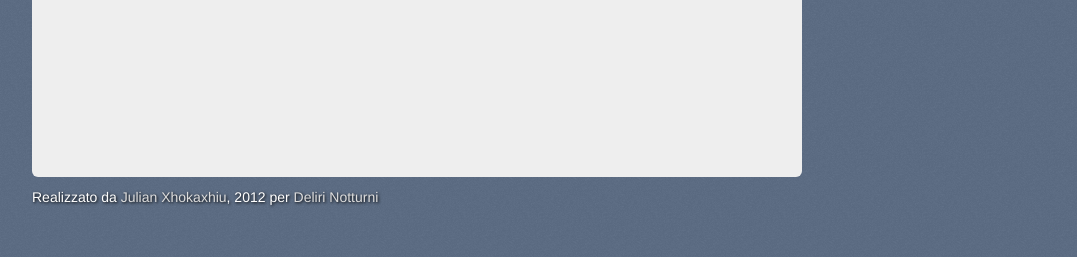
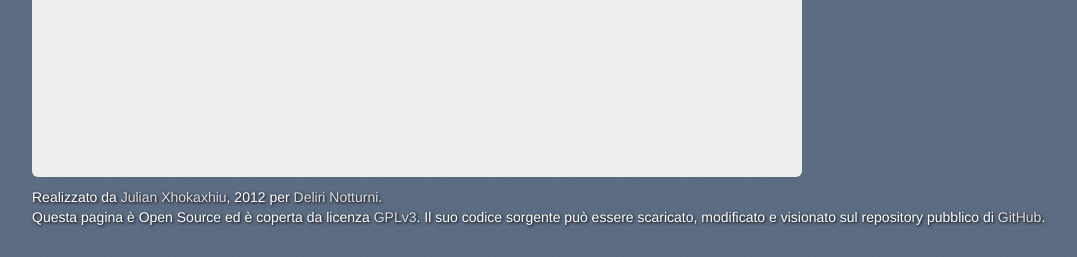
Before and after one commit to julianxhokaxhiu/DeliriNotturni-Live-Page, a PHP site: page / in a window 1280 px wide. Shown: the part 543-800 px from the top of the page, without its empty margins (23-1100 px from the left). Run offline with PHP 8.4, Linux system fonts and the light colour scheme; some libraries are stand-ins or nearby versions.

Commit message:
Added a link to this repo on the page + license

```diff
--- a/index.php
+++ b/index.php
@@ -41,7 +41,7 @@
 		<div class="container">
 			<div class="alert alert-info fade in" style="display:none">
 				<a class="close" data-dismiss="alert" href="#">×</a>
-				<strong>Siamo Live!</strong>&nbsp;Ricordatevi che potrete trovare la registrazione di questa puntata direttamente sul <a href="http://www.youtube.com/playlist?list=PL7VRlyo2yZsWMwYqu5896dh3CZpgqBX5X&feature=plcp">canale</a>, una volta concluso :)
+				<strong>Siamo Live!</strong> Ricordatevi che potrete trovare la registrazione di questa puntata direttamente sul <a href="http://www.youtube.com/playlist?list=PL7VRlyo2yZsWMwYqu5896dh3CZpgqBX5X&feature=plcp">canale</a>, una volta concluso :)
 			</div>
 			<div class="video-container">
 				<!-- Here we'll place the youtube video -->
@@ -61,7 +61,7 @@
 				</div>
 			</div>
 			<footer>
-				<p>Realizzato da <a href="http://www.julianxhokaxhiu.com/" title="Julian Xhokaxhiu - Web Designer and Developer">Julian Xhokaxhiu</a>, <?php echo (date('Y') == "2012") ? "2012" : "2012 - ".date('Y') ?> per <a href="http://www.delirinotturni.org/">Deliri Notturni</a></p>
+				<p>Realizzato da <a href="http://www.julianxhokaxhiu.com/" title="Julian Xhokaxhiu - Web Designer and Developer">Julian Xhokaxhiu</a>, <?php echo (date('Y') == "2012") ? "2012" : "2012 - ".date('Y') ?> per <a href="http://www.delirinotturni.org/">Deliri Notturni</a>.<br/>Questa pagina è Open Source ed è coperta da licenza <a href="http://www.gnu.org/licenses/gpl.html">GPLv3</a>. Il suo codice sorgente può essere scaricato, modificato e visionato sul repository pubblico di <a href="https://github.com/julianxhokaxhiu/DeliriNotturi-Live-Page">GitHub</a>.</p>
 			</footer>
 		</div>
 	</body>
```
